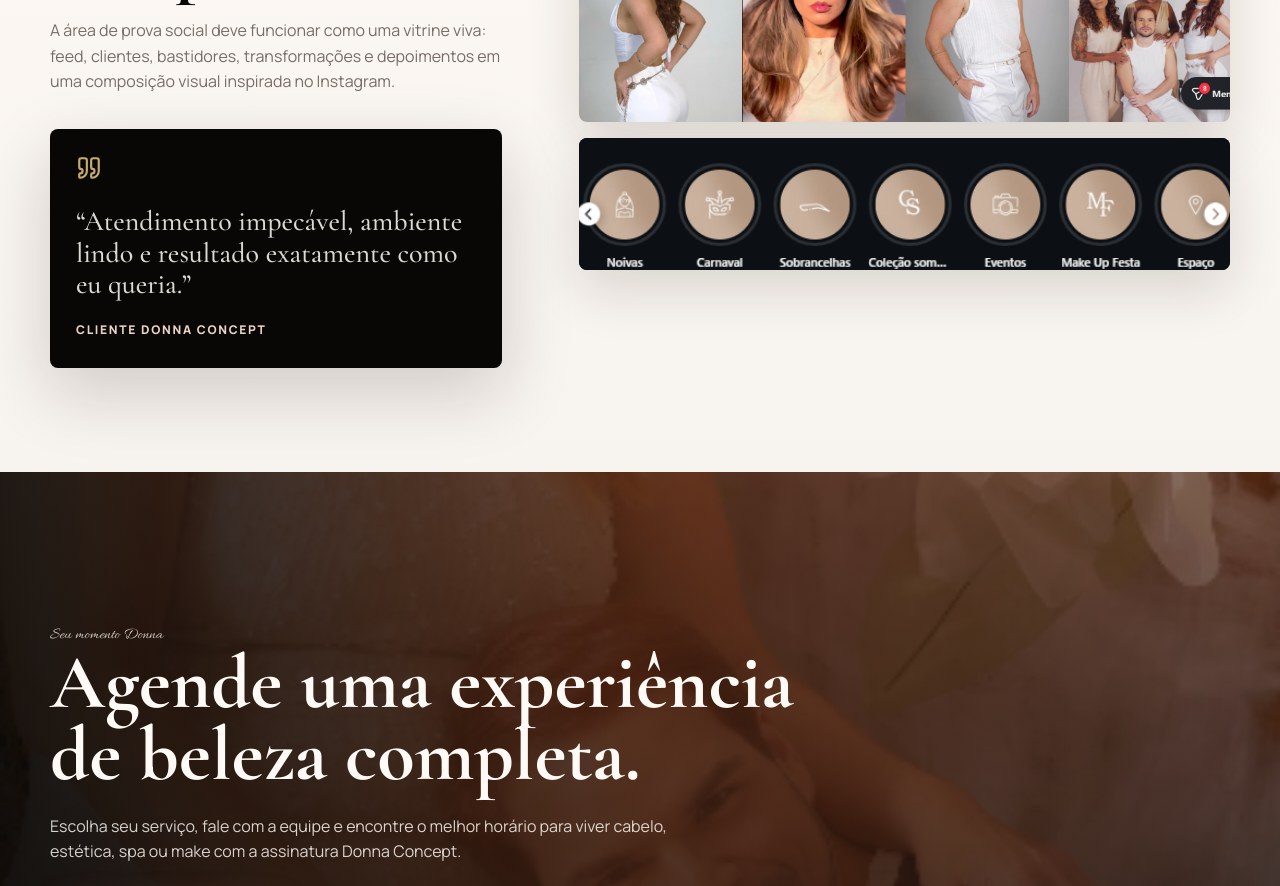
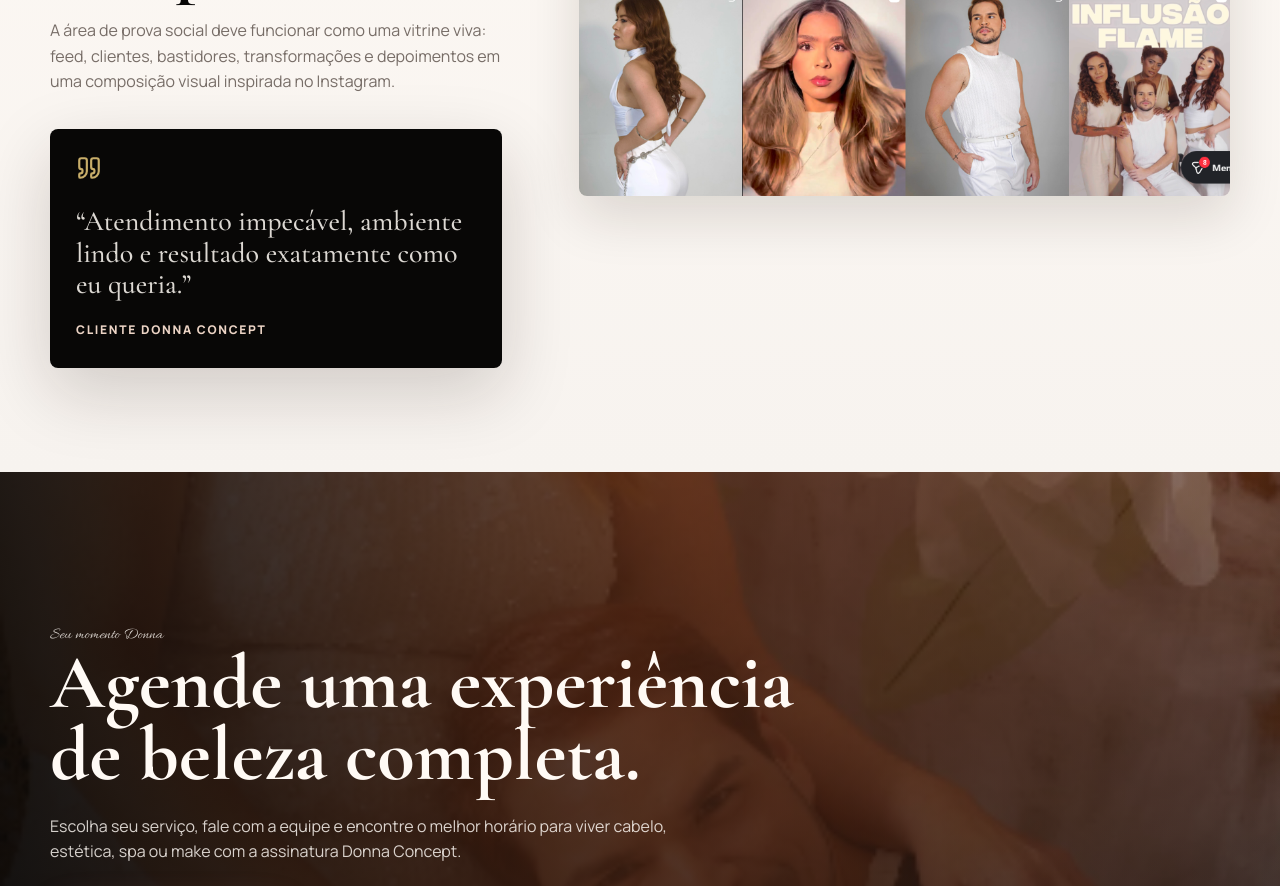
Before and after one commit to ManuelFernandoCunhaRodrigues/Donna, a plain HTML site: page index.html in a window 1280 px wide. Shown: the part 4340-5226 px from the top of the page. Drawn offline with nearby package versions, Linux system fonts and the light colour scheme.

Commit message:
Remove Instagram highlights image

```diff
--- a/index.html
+++ b/index.html
@@ -244,7 +244,6 @@
 
           <div class="results-media">
             <img src="assets/feed-results-grid.png" alt="Grade de resultados e clientes da Donna Concept" />
-            <img src="assets/instagram-highlights.png" alt="Destaques do Instagram Donna Concept" />
           </div>
         </div>
       </section>
--- a/styles.css
+++ b/styles.css
@@ -752,11 +752,6 @@ h3 {
   object-fit: cover;
 }
 
-.results-media img:last-child {
-  background: var(--black);
-  object-fit: cover;
-}
-
 .cta-section {
   position: relative;
   min-height: 620px;
```
